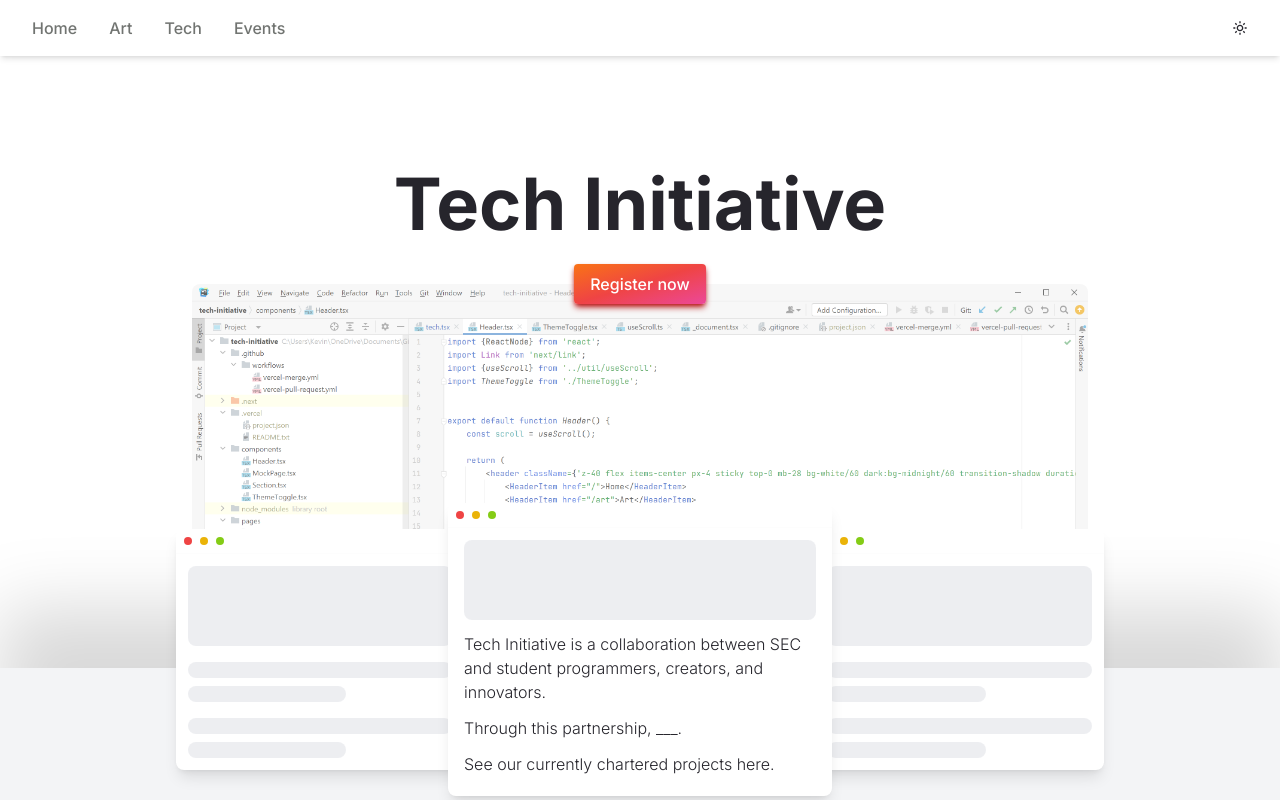
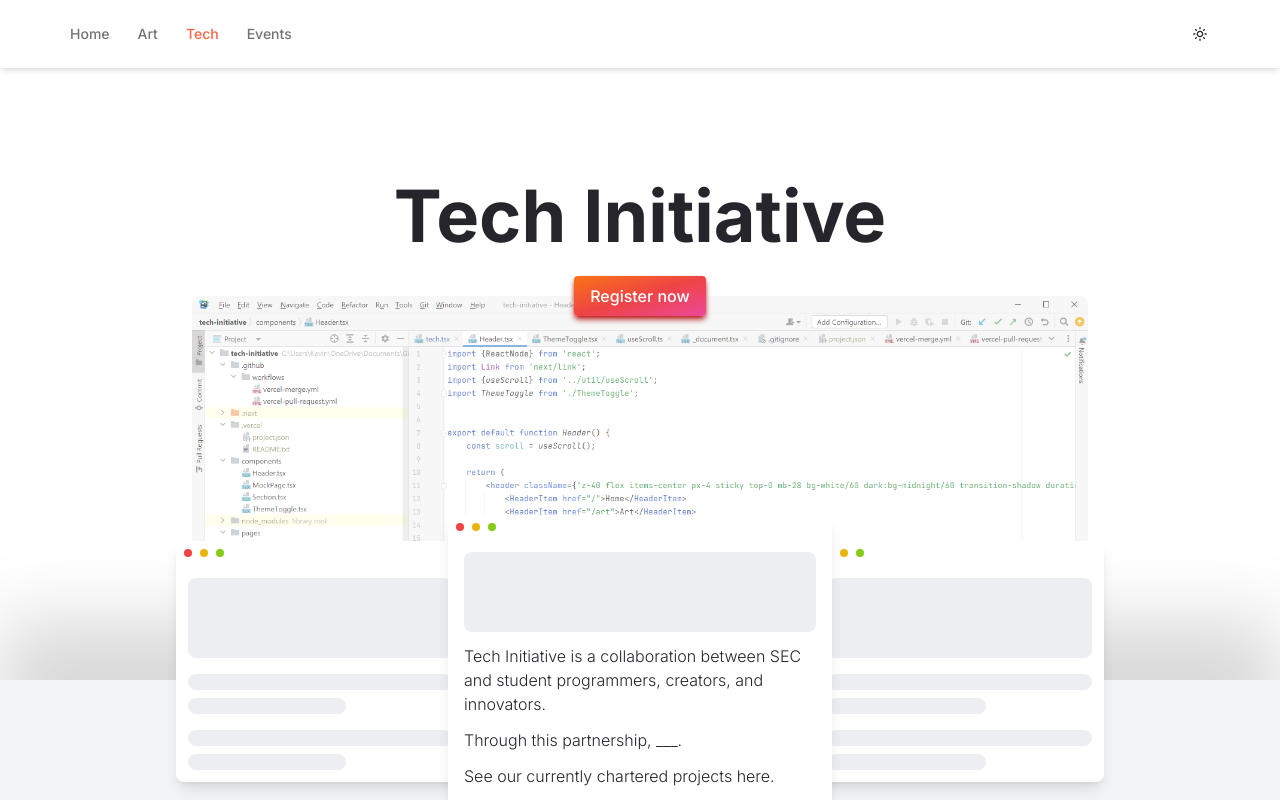
Before and after one commit to gunnsec/gunn-launchpad, a Next.js app: page /tech in a window 1280 px wide. Shown: the top 800 px of the page. Built offline with nearby package versions, Linux system fonts and the light colour scheme.

Commit message:
Header styling

```diff
--- a/components/Header.tsx
+++ b/components/Header.tsx
@@ -1,5 +1,6 @@
 import {ReactNode} from 'react';
 import Link from 'next/link';
+import {useRouter} from 'next/router';
 import {useScroll} from '../util/useScroll';
 import ThemeToggle from './ThemeToggle';
 
@@ -8,7 +9,8 @@ export default function Header() {
     const scroll = useScroll();
 
     return (
-        <header className={'z-40 flex items-center px-4 sticky top-0 mb-28 bg-white/60 dark:bg-midnight/60 transition-shadow duration-200 backdrop-blur ' + (scroll > 0 ? 'shadow-md' : 'hover:shadow-md')}>
+        <header className={'z-40 flex items-center px-6 lg:px-14 sticky top-0 mb-28 bg-white/60 dark:bg-midnight/60 transition-shadow duration-200 backdrop-blur ' + (scroll > 0 ? 'shadow-sm' : 'hover:shadow-md')}>
+            {/* TODO: logo */}
             <HeaderItem href="/">Home</HeaderItem>
             <HeaderItem href="/art">Art</HeaderItem>
             <HeaderItem href="/tech">Tech</HeaderItem>
@@ -19,8 +21,11 @@ export default function Header() {
 }
 
 function HeaderItem(props: {href: string, children: ReactNode}) {
+    const {pathname} = useRouter();
+    const active = pathname === props.href;
+
     return (
-        <Link href={props.href} className="p-4 font-medium text-secondary dark:text-secondary-dark">
+        <Link href={props.href} className={'px-3.5 py-6 font-medium tracking-narrow text-sm ' + (active ? 'text-grapefruit' : 'text-secondary dark:text-secondary-dark')}>
             {props.children}
         </Link>
     )
```
